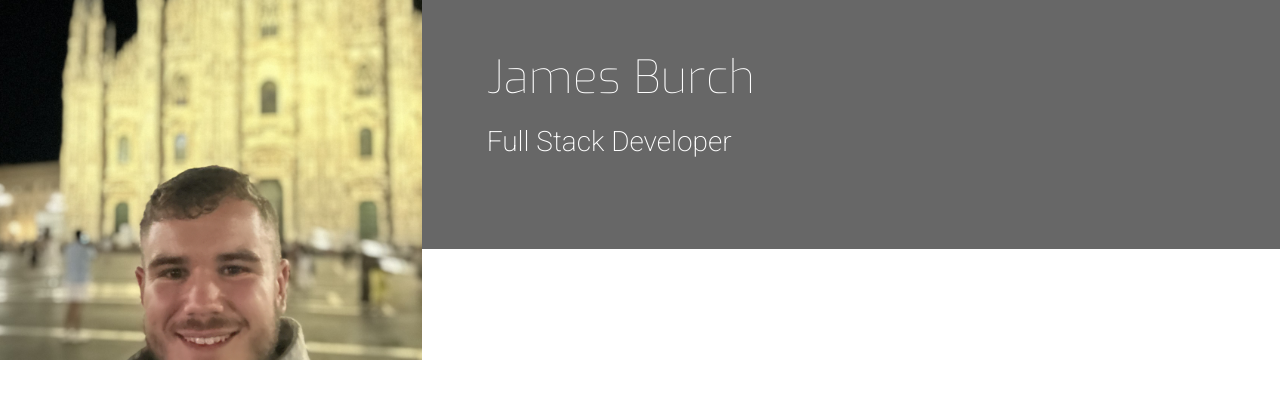
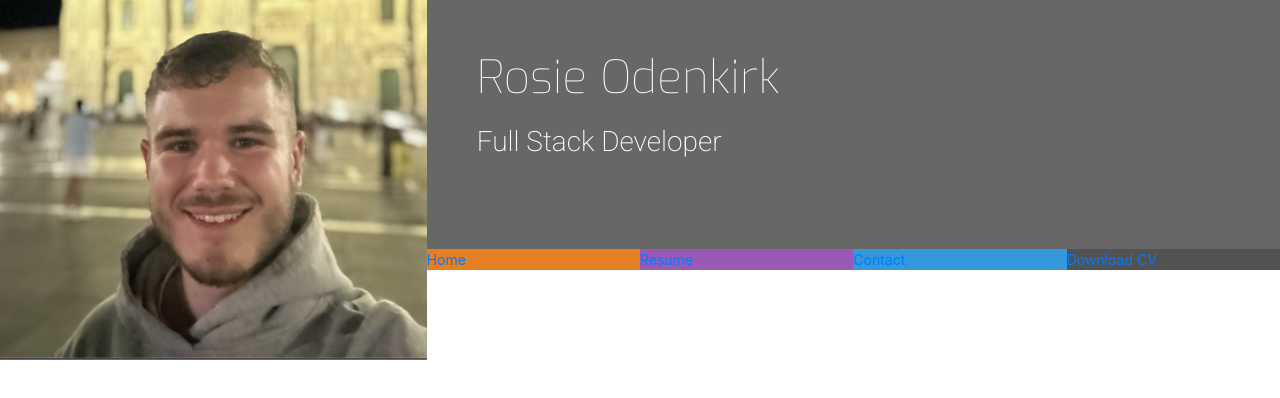
Before and after one commit to James-Burch/resume-bootstrap, a plain HTML site: page index.html in a window 1280 px wide. Drawn offline with nearby package versions, Linux system fonts and the light colour scheme.

Commit message:
Add nav elements

```diff
--- a/assets/css/style.css
+++ b/assets/css/style.css
@@ -4,6 +4,22 @@
 
 .bg-color-name-title {
     background-color: #676767;
+}
+
+.ui-menu-color-home {
+    background-color: #e67e22;
+}
+
+.ui-menu-color-resume {
+    background-color: #9b59b6;
+}
+
+.ui-menu-color-contact {
+    background-color: #3498db;
+}
+
+.ui-menu-color-download {
+    background-color: #525252;
 }
 
 /*--------------------------------------------Heading*/
@@ -17,7 +33,7 @@ header {
 }
 
 .logo {
-    background: url("../images/James.jpg");
+    background: url("../images/Screenshot\ 2024-08-08\ at\ 01.56.10.png");
     background-position: center;
     background-repeat: no-repeat;
     background-size: cover;
@@ -43,3 +59,16 @@ header {
     margin-bottom: 90px;
     color: #fff;
 }
+
+.list-inline-item:not(:last-child) {
+    margin: 0;
+}
+
+.menucontainer {
+    font-size: 0;
+}
+
+#nav li {
+    font-size: 14px;
+    padding: 0;
+}
--- a/index.html
+++ b/index.html
@@ -11,13 +11,31 @@
 </head>
 <body>
     <header>
-        <div class="row">
-            <a class="col-md-4 logo" href="index.html"></a>
+        <div class="row no-gutters">
+            <a class="col-md-4 logo" href="02-index.html"></a>
             <div class="col-md-8">
-                <div class="row bg-color-name-title">
+                <div class="row no-gutters bg-color-name-title">
                     <div class="col heading">
-                        <h1 class="name">James Burch</h1>
+                        <h1 class="name">Rosie Odenkirk</h1>
                         <h2 class="title"> Full Stack Developer</h2>
+                    </div>
+                </div>
+                <div class="row no-gutters">
+                    <div class="col">
+                        <ul id="nav" class="list-inline menucontainer">
+                            <li class="col-6 col-sm-3 ui-menu-color-home list-inline-item">
+                                <a href="#"><span>Home</span></a>
+                            </li>
+                            <li class="col-6 col-sm-3 ui-menu-color-resume list-inline-item">
+                                <a href="#"><span>Resume</span></a>
+                            </li>
+                            <li class="col-6 col-sm-3 ui-menu-color-contact list-inline-item">
+                                <a href="#"><span>Contact</span></a>
+                            </li>
+                            <li class="col-6 col-sm-3 ui-menu-color-download list-inline-item">
+                                <a href="#"><span>Download CV</span></a>
+                            </li>
+                        </ul>
                     </div>
                 </div>
             </div>
```
Also changed, not shown: assets/images/Screenshot 2024-08-08 at 01.56.10.png (added).
